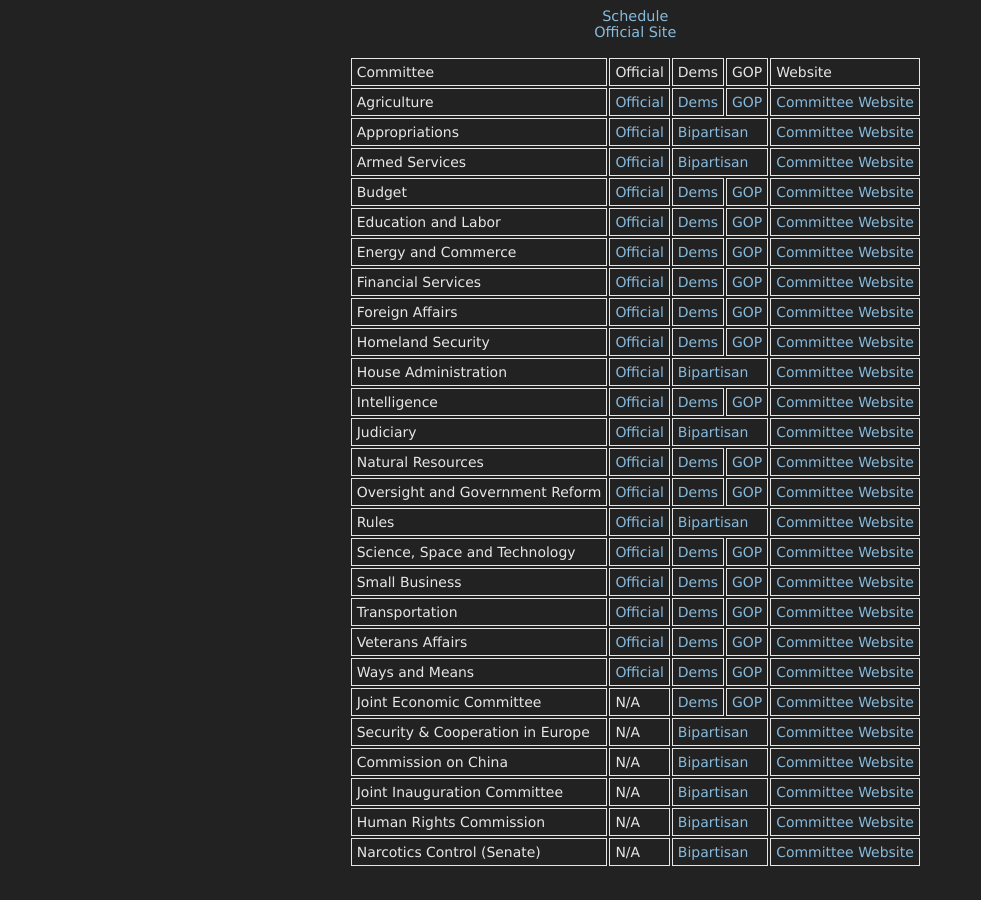
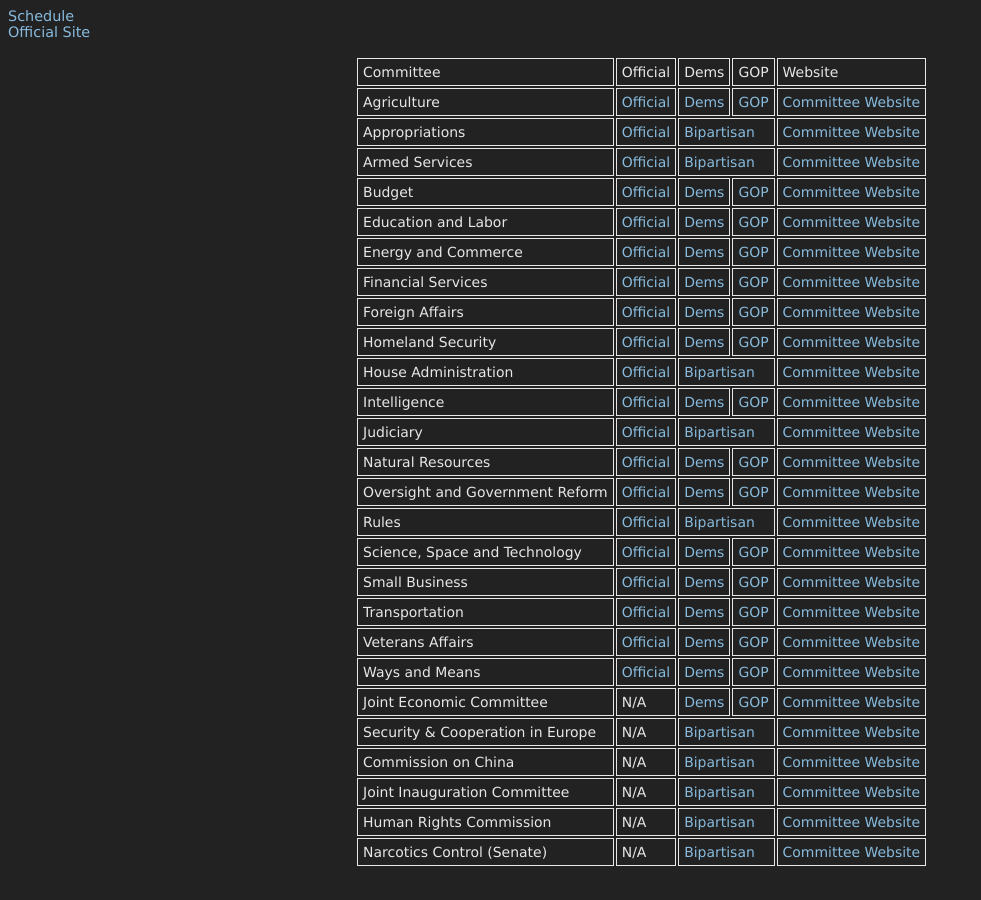
Before and after one commit to danburd/danburd.github.io, a Jekyll site: the page house.html, which Jekyll copies as it is, in a window 1280 px wide. Shown: the whole page, without its empty margins (0-981 px from the left). Built offline with Jekyll 4.4.1, drawn with Linux system fonts in a browser that asks for light colours.

Commit message:
Remove style section

```diff
--- a/house.html
+++ b/house.html
@@ -4,15 +4,6 @@
   <title>House Hearings</title>
   <link rel="stylesheet" type="text/css" href="/css/default.css">
   <link rel="shortcut icon" href="/ico/favicon.png" type="image/x-icon">
-  <style>
-    table, th, td {
-      margin: 0 auto;
-    }
-    html, body {
-      width: 99%;
-      text-align: center;
-    }
-  </style>
 </head>
 <body>
 
```
